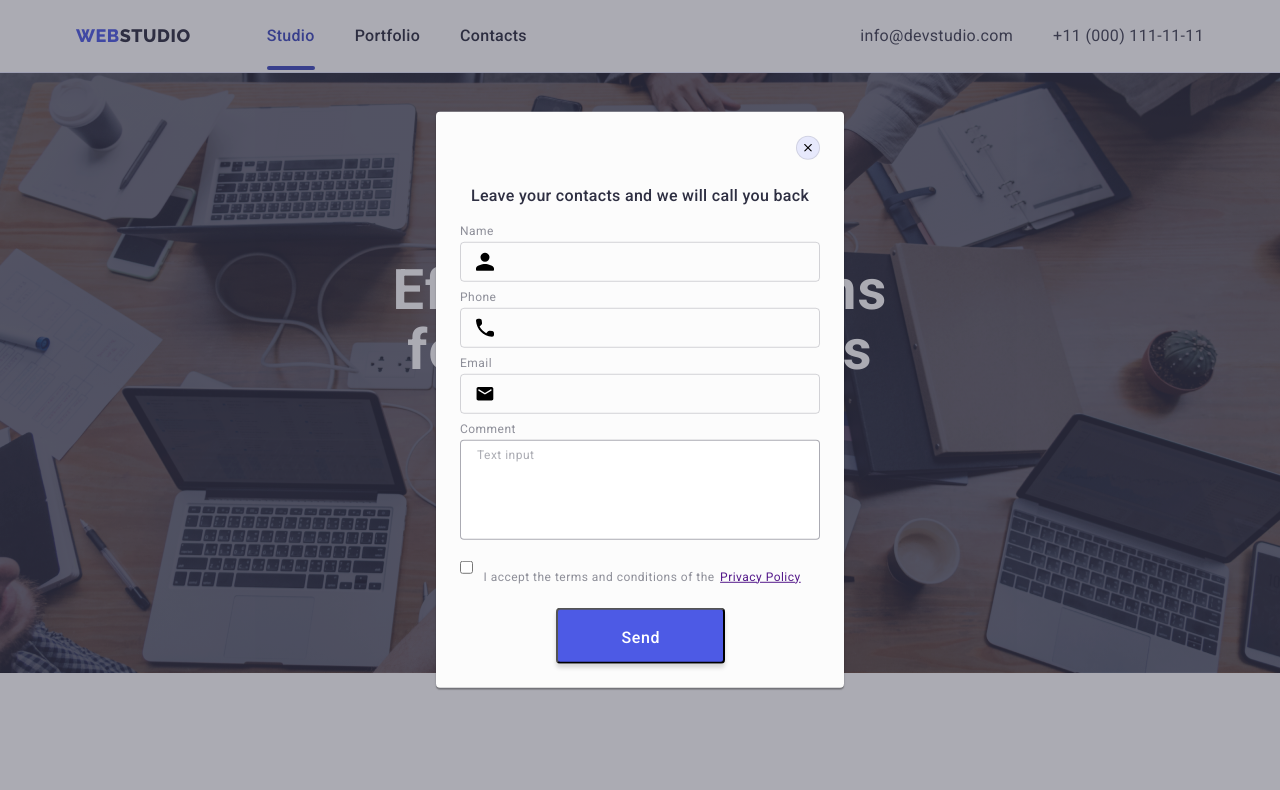
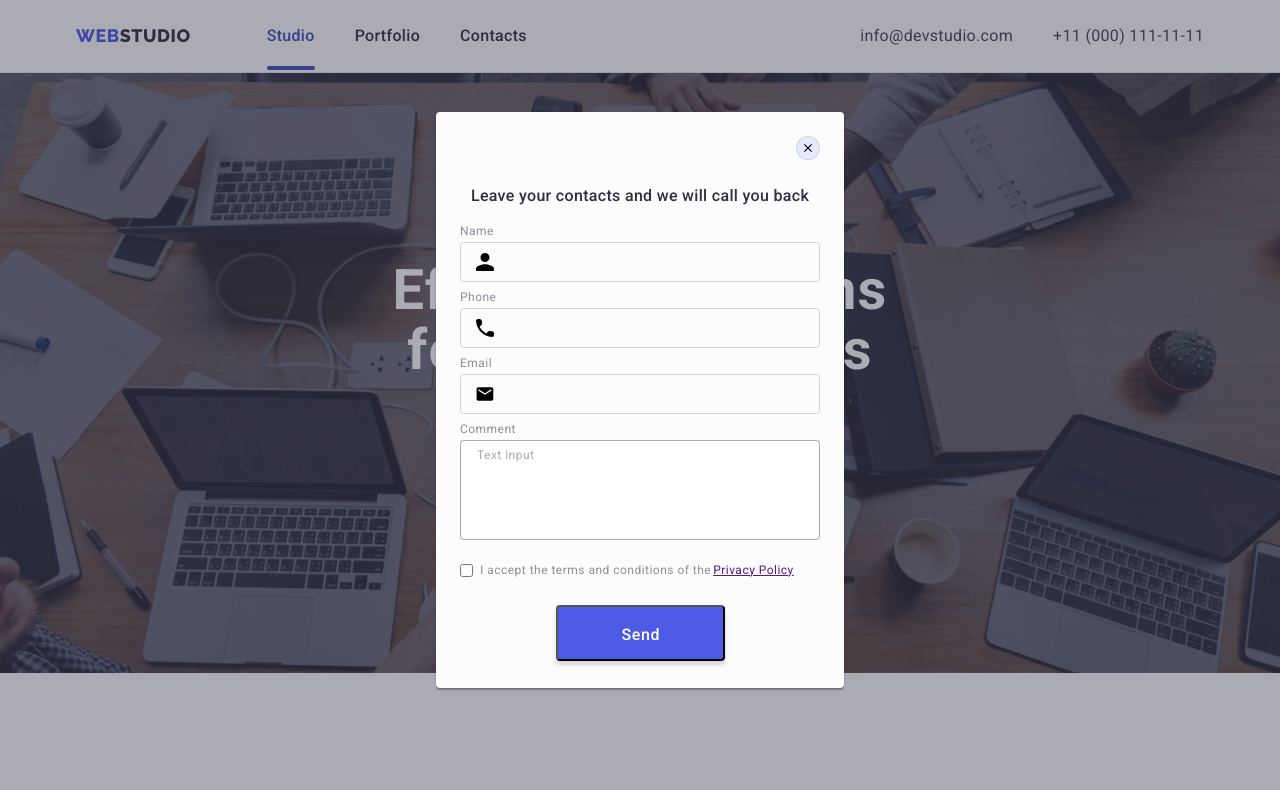
Before and after one commit to NataliiaBumbu/goit-markup-hw-06, a plain HTML site: page index.html in a window 1280 px wide. Both pictures are taken after a click on the button "Order Service". Shown: the top 790 px of the page. Drawn offline with nearby package versions, Linux system fonts and the light colour scheme.

Commit message:
HW6060606

```diff
--- a/index.html
+++ b/index.html
@@ -470,7 +470,7 @@
 
                     <label class="contact-form-field-desc">Phone</label>
                     <div class="contact-form-input-wrapper">
-                        <input class="contact-form-input" type="tel" name="user_tel" required
+                        <input class="contact-form-input" type="text" name="user-tel" required
                             pattern="[0-9]{3}-[0-9]{3}-[0-9]{2}-[0-9]{2}" title="xxx-xxx-xx-xx">
                         <svg class="contact-form-input-icon" aria-label="tel" width="18" height="24">
                             <use href="./images/icons.svg#icon-Tel"></use>
@@ -481,30 +481,30 @@
                 <div class="contact-form-wind">
                     <label class="contact-form-field-desc">Email</label>
                     <div class="contact-form-input-wrapper">
-                        <input class="contact-form-input" type="email" name="user_email" required>
+                        <input class="contact-form-input" type="text" name="user-email" required>
                         <svg class="contact-form-input-icon" aria-label="email" width="18" height="24">
                             <use href="./images/icons.svg#icon-Email"></use>
                         </svg>
                     </div>
                 </div>
                 <div class="contact-form-checkbox-wrapper-div">
-                    <label class="contact-form-field-wrapper">
+                    <label class="contact-form-field-wrapper"></label>
                         <div>
                             <span class="contact-form-field-desc">Comment</span>
                             <textarea class="contact-form-message" name="user_message"
                                 placeholder="Text input"></textarea>
                         </div>
-                    </label>
+
                 </div>
                 <label for="user-comment" class="contact-form-checkbox-wrapper">
-                    <div>
+
                         <input class="contact-form-checkbox" type="checkbox" name="user_policy" required>
                         <svg class="contact-form-own-checkbox" width="20" height="20">
                             <use class="contact-form-checkmark-icon" href=""></use>
                         </svg>
                         I accept the terms and conditions of the <a class="privacy" href="">Privacy Policy</a>
 
-                    </div>
+
                 </label>
 
 
```
